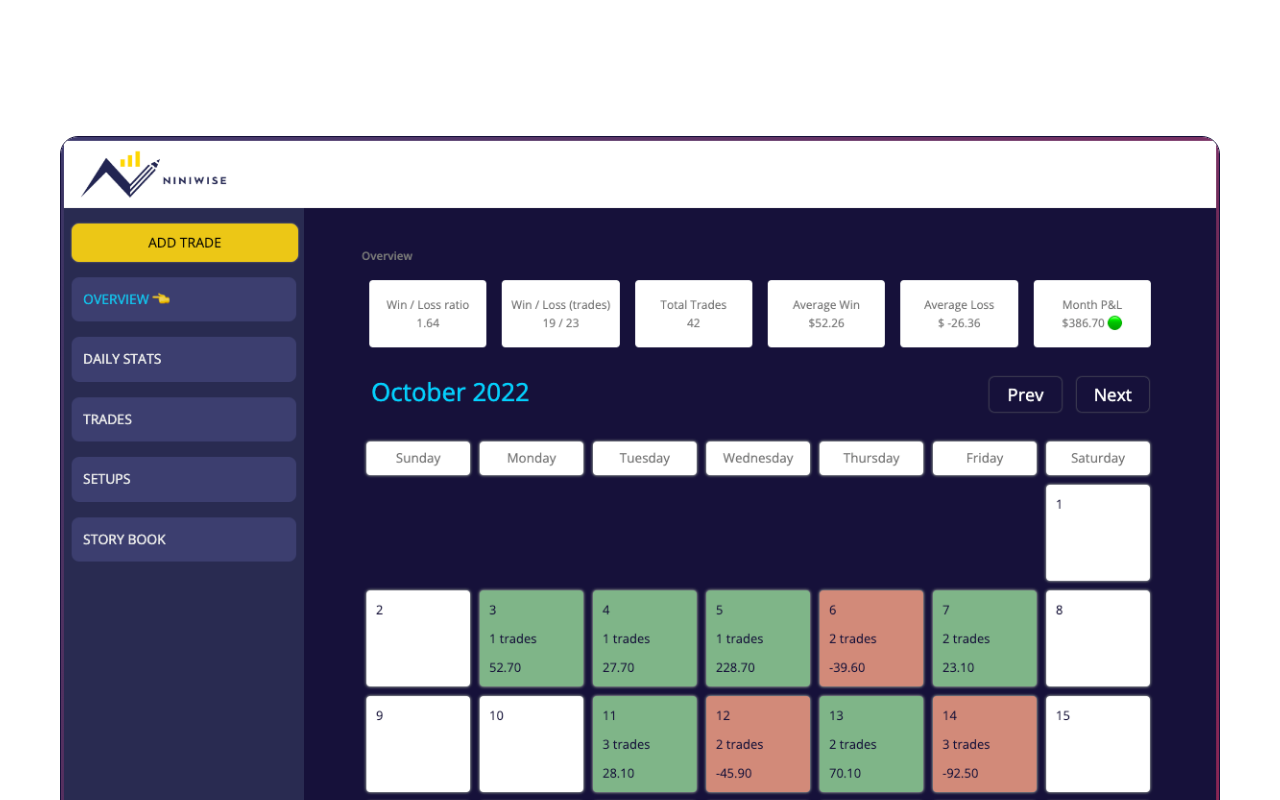
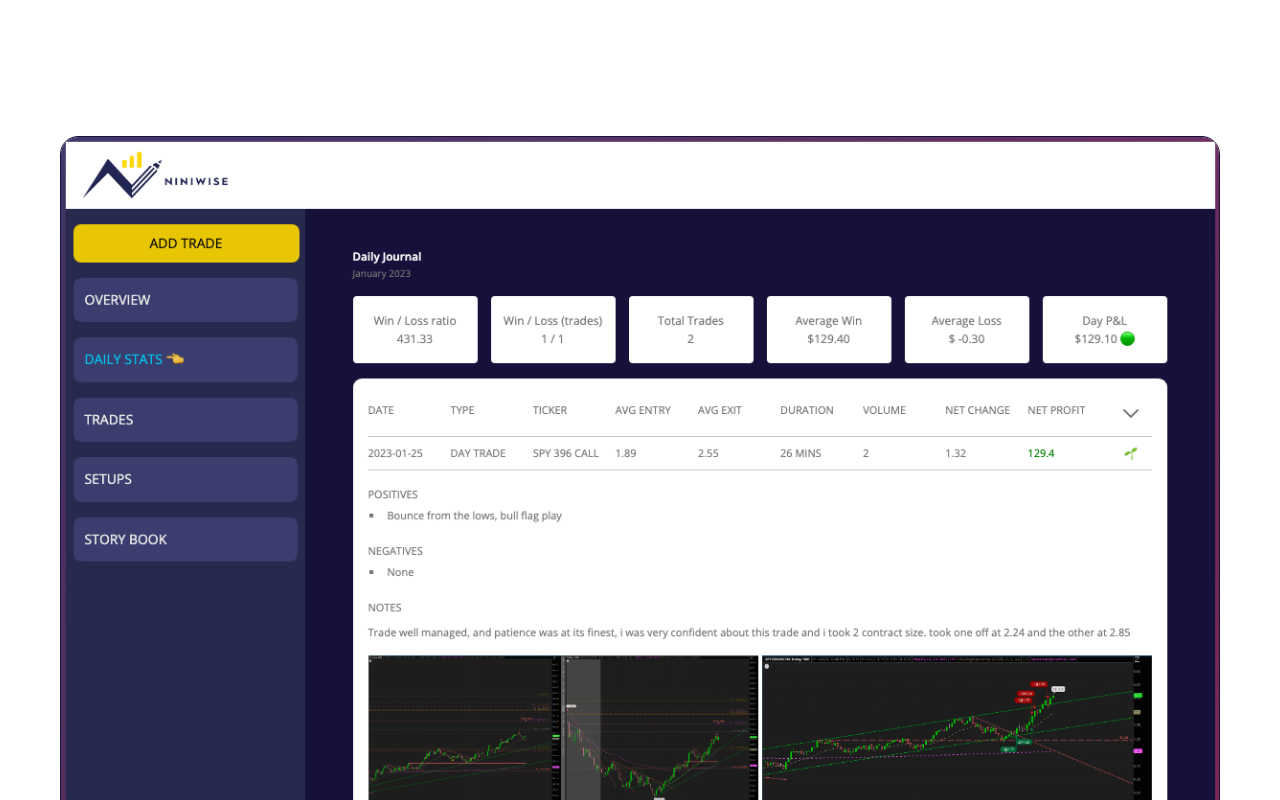
Before and after one commit to olufemi424/niniwise-promo, a React (Create React App) app: page /#/ in a window 1280 px wide. Shown: the part 840-1640 px from the top of the page. Built offline with nearby package versions, Linux system fonts and the light colour scheme.

Commit message:
PROMO-115 ~ update home/feature image

```diff
--- a/src/pages/Features.js
+++ b/src/pages/Features.js
@@ -1,5 +1,6 @@
 import niniwiseImage from "../assets/app-home.png";
 import niniwiseImage1 from "../assets/app-home1.png";
+import dailyStatsTrades from "../assets/daily-stats-screen.png";
 import backgroundImage from "../assets/backgrounds/timing-stock-market.jpeg";
 import HomeHero from "../components/HeroSection";
 import ButtonCta from "../components/ButtonCta";
@@ -42,18 +43,18 @@ const Features = () => {
                 <div className="features__description-box">
                     <img
                         className="features__image"
-                        src={ niniwiseImage }
+                        src={ dailyStatsTrades }
                         alt="Niniwise journal"
                     />
                 </div>
                 <div className="features__description-box">
-                    <p>Charts or graphs to visualize trade data and track progress</p>
+                    <p>A way to categorize trades by type (e.g. long, short, day trade, swing trade)</p>
                 </div>
             </div>
 
             <div className="features__description">
                 <div className="features__description-box">
-                    <p>A way to categorize trades by type (e.g. long, short, day trade, swing trade)</p>
+                    <p>Charts or graphs to visualize trade data and track progress</p>
                 </div>
                 <div className="features__description-box">
                     <img
--- a/src/pages/Home.js
+++ b/src/pages/Home.js
@@ -1,4 +1,5 @@
 import backgroundImage from "../assets/backgrounds/home-hero.jpeg";
+import dailystatsscreen from "../assets/daily-stats-screen.png";
 import niniwiseImage1 from "../assets/app-home1.png";
 import HomeHero from "../components/HeroSection";
 import ButtonCta from "../components/ButtonCta";
@@ -58,7 +59,7 @@ const Home = () => {
             <section className="home__img-container">
                 <img
                     className="home__img-image"
-                    src={ niniwiseImage1 }
+                    src={ dailystatsscreen }
                     alt="Niniwise journal"
                 />
             </section>
```
Also changed, not shown: src/assets/daily-stats-screen.png (added).
